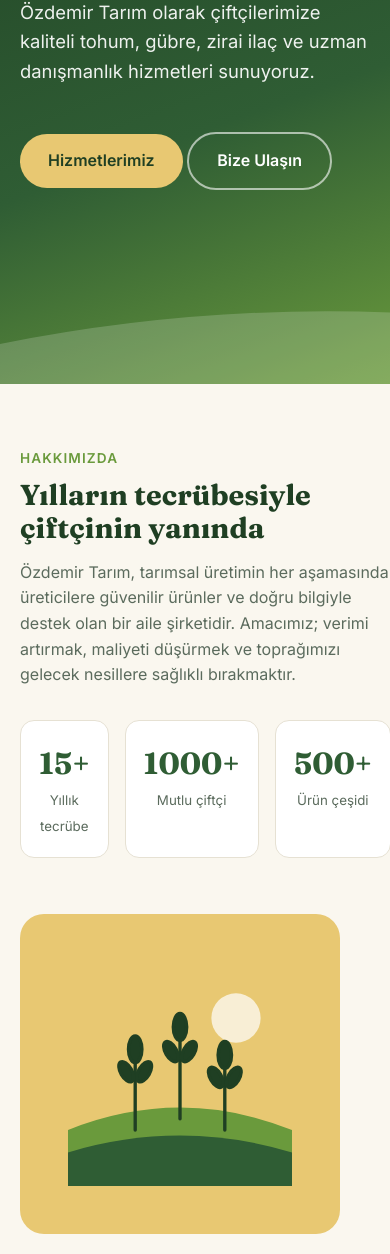
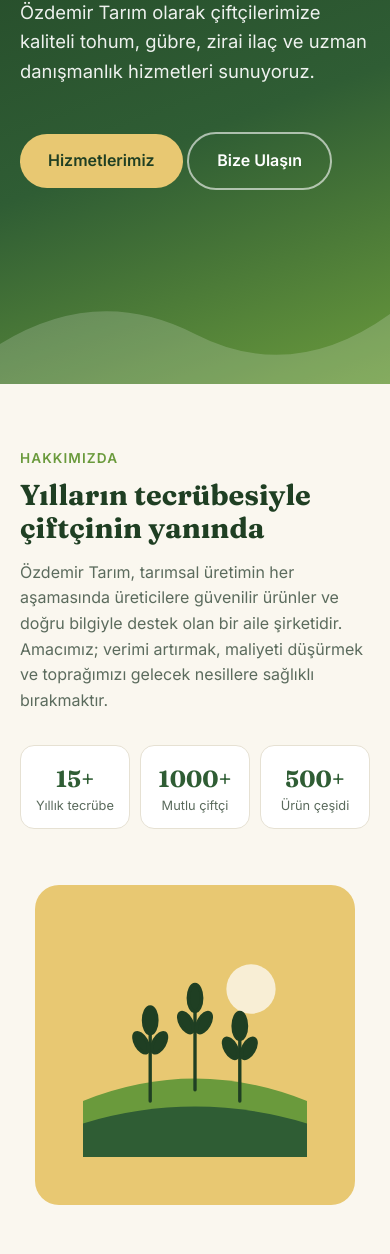
Before and after one commit to ozdemirmert3691-lgtm/site, a plain HTML site: page public/index.html in a window 390 px wide. Shown: the part 346-1600 px from the top of the page. Drawn offline with Linux system fonts and the light colour scheme.

Commit message:
Mobil ve iPhone uyumluluk düzeltmeleri
Co-Authored-By: Claude Opus 5.5 <noreply@anthropic.com>
Claude-Session: https://claude.ai/code/session_015fBQe9PM6upWvPhzUxQzJT

```diff
--- a/public/index.html
+++ b/public/index.html
@@ -14,14 +14,15 @@
     --cream:#faf7ef; --ink:#1d2a1f; --muted:#5b6b5d; --card:#ffffff; --line:#e6e1d3;
   }
   *{box-sizing:border-box;margin:0;padding:0}
-  html{scroll-behavior:smooth}
+  html{scroll-behavior:smooth;-webkit-text-size-adjust:100%;text-size-adjust:100%}
+  [id]{scroll-margin-top:68px}
   body{font-family:Inter,system-ui,sans-serif;color:var(--ink);background:var(--cream);line-height:1.6}
   a{color:inherit;text-decoration:none}
   .wrap{max-width:1100px;margin:0 auto;padding:0 20px}
   h1,h2,h3{font-family:Fraunces,Georgia,serif;line-height:1.15}
 
   /* Header */
-  header{position:sticky;top:0;z-index:10;background:rgba(250,247,239,.92);backdrop-filter:blur(8px);border-bottom:1px solid var(--line)}
+  header{position:sticky;top:0;z-index:10;background:rgba(250,247,239,.92);-webkit-backdrop-filter:blur(8px);backdrop-filter:blur(8px);border-bottom:1px solid var(--line)}
   .nav{display:flex;align-items:center;justify-content:space-between;height:68px}
   .logo{display:flex;align-items:center;gap:10px;font-family:Fraunces,serif;font-weight:700;font-size:1.35rem;color:var(--green-dark)}
   .logo svg{width:34px;height:34px}
@@ -39,7 +40,7 @@
   .btn:hover{transform:translateY(-2px)}
   .btn-primary{background:var(--wheat);color:var(--green-dark)}
   .btn-ghost{border:2px solid rgba(255,255,255,.6);color:#fff;margin-left:10px}
-  .hero-fields{position:absolute;inset:auto 0 0 0;height:120px;opacity:.18}
+  .hero-fields{position:absolute;left:0;right:0;bottom:0;width:100%;height:120px;opacity:.18}
 
   /* Sections */
   section{padding:90px 0}
@@ -48,6 +49,7 @@
   .lead{color:var(--muted);max-width:640px}
 
   .about{display:grid;grid-template-columns:1.1fr 1fr;gap:56px;align-items:center}
+  .about>*,.contact-grid>*{min-width:0}
   .stats{display:grid;grid-template-columns:repeat(3,1fr);gap:16px;margin-top:32px}
   .stat{background:var(--card);border:1px solid var(--line);border-radius:14px;padding:18px;text-align:center}
   .stat b{display:block;font-family:Fraunces,serif;font-size:1.9rem;color:var(--green)}
@@ -76,10 +78,10 @@
   .info-item span{font-size:1.4rem}
   .info-item small{display:block;opacity:.7}
   form{background:rgba(255,255,255,.06);border:1px solid rgba(255,255,255,.15);border-radius:18px;padding:28px;display:grid;gap:14px}
-  input,textarea{width:100%;padding:13px 15px;border-radius:10px;border:1px solid rgba(255,255,255,.25);background:rgba(255,255,255,.08);color:#fff;font:inherit}
+  input,textarea{width:100%;padding:13px 15px;border-radius:10px;border:1px solid rgba(255,255,255,.25);background:rgba(255,255,255,.08);color:#fff;font:inherit;font-size:16px;-webkit-appearance:none;appearance:none}
   input::placeholder,textarea::placeholder{color:rgba(255,255,255,.6)}
   textarea{min-height:120px;resize:vertical}
-  form .btn{border:0;cursor:pointer;font:inherit;font-weight:600}
+  form .btn{border:0;cursor:pointer;font:inherit;font-weight:600;-webkit-appearance:none;appearance:none}
 
   footer{background:#152c18;color:rgba(255,255,255,.7);padding:26px 0;font-size:.9rem}
   footer .wrap{display:flex;justify-content:space-between;flex-wrap:wrap;gap:10px}
@@ -89,7 +91,11 @@
     nav ul.open{display:flex}
     .menu-btn{display:block}
     .about,.contact-grid{grid-template-columns:1fr}
-    .about-art{max-width:320px}
+    .about-art{max-width:320px;width:100%;margin:0 auto}
+    .stats{gap:10px}
+    .stat{padding:14px 6px}
+    .stat b{font-size:1.45rem}
+    .stat small{display:block;font-size:.8rem;line-height:1.3}
     .btn-ghost{margin:12px 0 0}
     section{padding:64px 0}
   }
```
